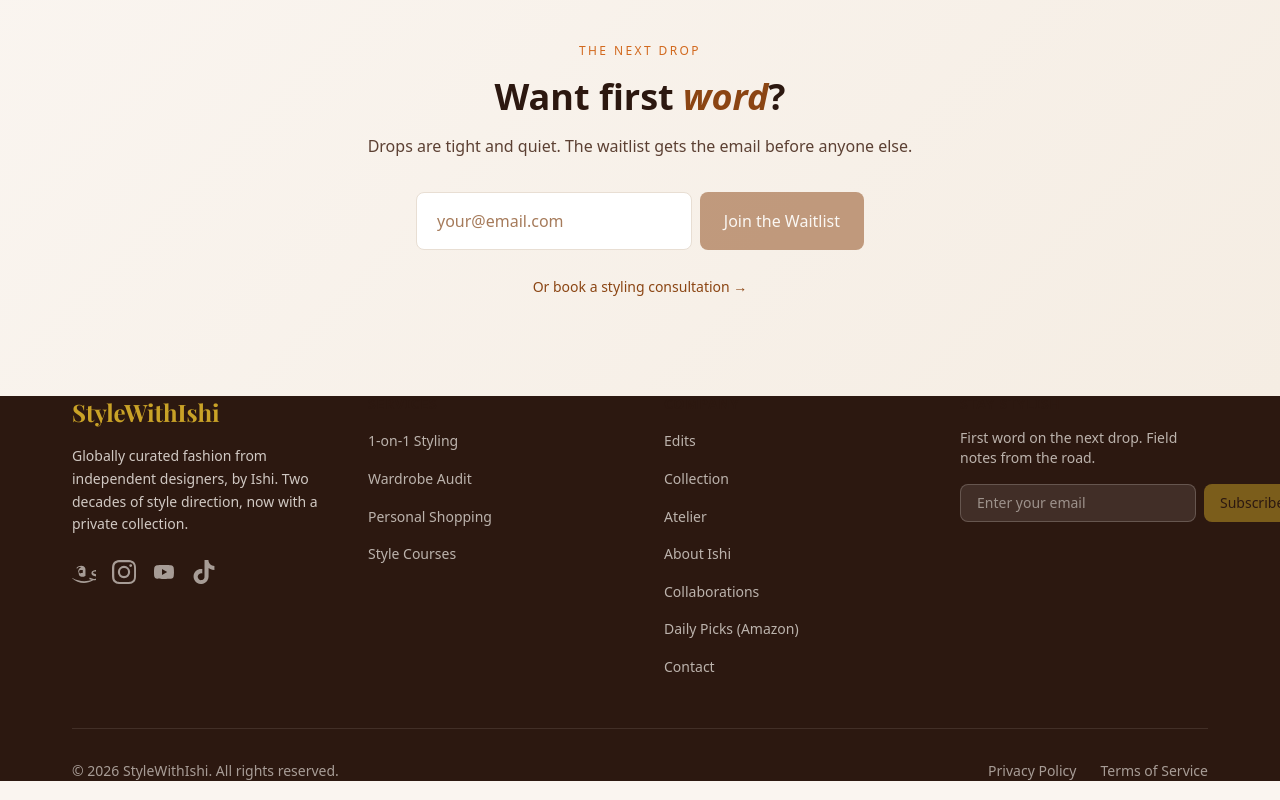
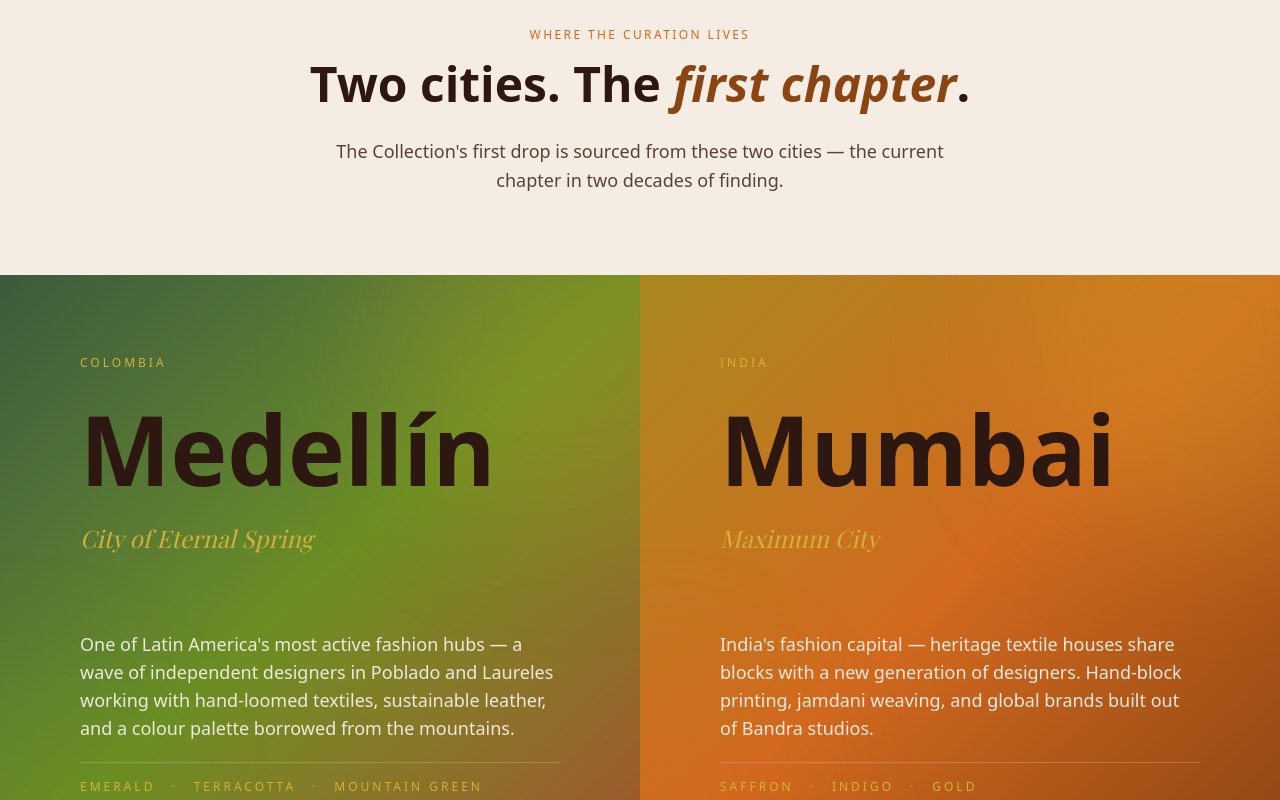
Before and after one commit to sytlewithishi/webui, a Next.js app: page /atelier in a window 1280 px wide. Shown: the part 1880-2680 px from the top of the page. Built offline with nearby package versions, Linux system fonts and the light colour scheme; no server answers; a web font is replaced by a local one.

Commit message:
Added Collections and Collaboration enhancements
Signed-off-by: Jaspreet Sachdev <jaspreet.sachdev@kinarasystems.com>

```diff
--- a/src/app/atelier/page.tsx
+++ b/src/app/atelier/page.tsx
@@ -91,6 +91,89 @@ export default function AtelierPage() {
         </div>
       </section>
 
+      {/* Where the curation lives — Medellín + Mumbai */}
+      <section className="bg-background-alt overflow-hidden">
+        <div className="text-center py-16 md:py-20 px-4 sm:px-6 lg:px-8">
+          <p className="text-secondary font-medium tracking-[0.2em] uppercase text-xs mb-3">
+            Where the curation lives
+          </p>
+          <h2 className="text-3xl md:text-4xl lg:text-5xl font-bold text-text font-[family-name:var(--font-playfair)] leading-tight max-w-3xl mx-auto">
+            Two cities. The{" "}
+            <span className="text-primary italic">first chapter</span>.
+          </h2>
+          <p className="mt-6 text-text-light text-lg leading-relaxed max-w-2xl mx-auto">
+            The Collection&apos;s first drop is sourced from these two cities
+            — the current chapter in two decades of finding.
+          </p>
+        </div>
+
+        <div className="grid grid-cols-1 md:grid-cols-2">
+          {/* Medellín */}
+          <article className="relative bg-gradient-to-br from-[#3d5a3d] via-[#6B8E23] to-[#A0522D] text-background p-12 md:p-16 lg:p-20 min-h-[600px] flex flex-col justify-between overflow-hidden">
+            <div className="absolute top-0 right-0 w-96 h-96 bg-gold/20 rounded-full blur-3xl translate-x-1/3 -translate-y-1/3 pointer-events-none" />
+            <div className="absolute bottom-0 left-0 w-72 h-72 bg-accent/30 rounded-full blur-3xl -translate-x-1/2 translate-y-1/3 pointer-events-none" />
+            <div className="relative">
+              <p className="font-medium tracking-[0.25em] uppercase text-xs mb-5 text-gold-light">
+                Colombia
+              </p>
+              <h3 className="text-6xl md:text-7xl lg:text-8xl font-bold font-[family-name:var(--font-playfair)] leading-[0.95]">
+                Medellín
+              </h3>
+              <p className="mt-4 text-xl md:text-2xl italic font-[family-name:var(--font-playfair)] text-gold-light">
+                City of Eternal Spring
+              </p>
+            </div>
+            <div className="relative mt-12 space-y-5 leading-relaxed text-background/90">
+              <p className="text-base md:text-lg">
+                One of Latin America&apos;s most active fashion hubs — a wave
+                of independent designers in Poblado and Laureles working with
+                hand-loomed textiles, sustainable leather, and a colour
+                palette borrowed from the mountains.
+              </p>
+              <div className="flex flex-wrap gap-x-4 gap-y-2 text-xs uppercase tracking-[0.25em] text-gold-light pt-4 border-t border-background/20">
+                <span>Emerald</span>
+                <span className="text-background/40">·</span>
+                <span>Terracotta</span>
+                <span className="text-background/40">·</span>
+                <span>Mountain Green</span>
+              </div>
+            </div>
+          </article>
+
+          {/* Mumbai */}
+          <article className="relative bg-gradient-to-br from-[#A8871F] via-[#D2691E] to-[#8B4513] text-background p-12 md:p-16 lg:p-20 min-h-[600px] flex flex-col justify-between overflow-hidden">
+            <div className="absolute top-0 right-0 w-96 h-96 bg-gold/30 rounded-full blur-3xl translate-x-1/3 -translate-y-1/3 pointer-events-none" />
+            <div className="absolute bottom-0 left-0 w-72 h-72 bg-secondary/40 rounded-full blur-3xl -translate-x-1/2 translate-y-1/3 pointer-events-none" />
+            <div className="relative">
+              <p className="font-medium tracking-[0.25em] uppercase text-xs mb-5 text-gold-light">
+                India
+              </p>
+              <h3 className="text-6xl md:text-7xl lg:text-8xl font-bold font-[family-name:var(--font-playfair)] leading-[0.95]">
+                Mumbai
+              </h3>
+              <p className="mt-4 text-xl md:text-2xl italic font-[family-name:var(--font-playfair)] text-gold-light">
+                Maximum City
+              </p>
+            </div>
+            <div className="relative mt-12 space-y-5 leading-relaxed text-background/90">
+              <p className="text-base md:text-lg">
+                India&apos;s fashion capital — heritage textile houses share
+                blocks with a new generation of designers. Hand-block
+                printing, jamdani weaving, and global brands built out of
+                Bandra studios.
+              </p>
+              <div className="flex flex-wrap gap-x-4 gap-y-2 text-xs uppercase tracking-[0.25em] text-gold-light pt-4 border-t border-background/20">
+                <span>Saffron</span>
+                <span className="text-background/40">·</span>
+                <span>Indigo</span>
+                <span className="text-background/40">·</span>
+                <span>Gold</span>
+              </div>
+            </div>
+          </article>
+        </div>
+      </section>
+
       <section className="section gradient-warm">
         <div className="container mx-auto px-4 sm:px-6 lg:px-8">
           <div className="max-w-2xl mx-auto text-center">
--- a/src/app/shop/page.tsx
+++ b/src/app/shop/page.tsx
@@ -19,6 +19,23 @@ export const metadata: Metadata = {
       "Independent designers from around the world, personally curated by Ishi. Join the waitlist for the first drop.",
   },
 };
+
+type PreviewTile = {
+  origin: "Colombia" | "India";
+  material: string;
+  note: string;
+};
+
+const previewTiles: PreviewTile[] = [
+  { origin: "Colombia", material: "Linen", note: "Hand-loomed" },
+  { origin: "Colombia", material: "Leather", note: "Sustainably sourced" },
+  { origin: "Colombia", material: "Knit", note: "Andean wool" },
+  { origin: "Colombia", material: "Cotton", note: "Tailored cut" },
+  { origin: "India", material: "Silk", note: "Block-printed" },
+  { origin: "India", material: "Cotton", note: "Jamdani weave" },
+  { origin: "India", material: "Embroidery", note: "Hand-stitched" },
+  { origin: "India", material: "Jewelry", note: "Artisan-made" },
+];
 
 const expectations = [
   {
@@ -111,6 +128,80 @@ export default function ShopPage() {
               </div>
             </div>
           </div>
+        </div>
+      </section>
+
+      {/* Preview tiles — what's coming */}
+      <section className="section bg-background-alt">
+        <div className="container mx-auto px-4 sm:px-6 lg:px-8">
+          <div className="text-center max-w-2xl mx-auto mb-12">
+            <p className="text-secondary font-medium tracking-[0.2em] uppercase text-xs mb-3">
+              A First Look
+            </p>
+            <h2 className="text-3xl md:text-4xl lg:text-5xl font-bold text-text font-[family-name:var(--font-playfair)] leading-tight">
+              Pieces coming{" "}
+              <span className="text-primary italic">this summer</span>
+            </h2>
+            <p className="mt-6 text-text-light leading-relaxed">
+              Hints of what&apos;s in the first drop. Quantities are small.
+              The pieces themselves only reveal in full to the waitlist.
+            </p>
+          </div>
+
+          <div className="grid grid-cols-2 md:grid-cols-4 gap-4 lg:gap-5 max-w-5xl mx-auto">
+            {previewTiles.map((tile, i) => (
+              <div
+                key={i}
+                className="relative aspect-[4/5] rounded-xl overflow-hidden border border-border/60 bg-background-alt group"
+                aria-label={`${tile.material} from ${tile.origin}, coming this summer`}
+              >
+                <div
+                  className={`absolute inset-0 ${
+                    tile.origin === "Colombia"
+                      ? "bg-gradient-to-br from-accent/15 via-background-alt to-secondary/15"
+                      : "bg-gradient-to-br from-gold/20 via-background-alt to-secondary/20"
+                  }`}
+                />
+
+                <div className="absolute inset-0 p-5 flex flex-col justify-between">
+                  <p className="text-[10px] uppercase tracking-[0.25em] text-muted">
+                    {tile.origin}
+                  </p>
+                  <div>
+                    <p className="text-2xl md:text-3xl italic font-[family-name:var(--font-playfair)] text-text/55 leading-tight">
+                      {tile.material}
+                    </p>
+                    <p className="text-[11px] text-muted/90 mt-1.5">
+                      {tile.note}
+                    </p>
+                  </div>
+                  <p className="text-[10px] uppercase tracking-[0.25em] text-muted/70">
+                    Drop 01 · Summer
+                  </p>
+                </div>
+
+                <div className="absolute top-3 right-3 w-7 h-7 rounded-full bg-text/10 backdrop-blur-sm flex items-center justify-center text-text/50 group-hover:bg-text/20 transition-colors">
+                  <svg
+                    className="w-3 h-3"
+                    fill="none"
+                    viewBox="0 0 24 24"
+                    stroke="currentColor"
+                  >
+                    <path
+                      strokeLinecap="round"
+                      strokeLinejoin="round"
+                      strokeWidth={1.8}
+                      d="M12 15v2m-6 4h12a2 2 0 002-2v-6a2 2 0 00-2-2H6a2 2 0 00-2 2v6a2 2 0 002 2zm10-10V7a4 4 0 00-8 0v4h8z"
+                    />
+                  </svg>
+                </div>
+              </div>
+            ))}
+          </div>
+
+          <p className="mt-10 text-center text-xs uppercase tracking-[0.25em] text-muted">
+            Reveal in full to the waitlist · Summer 2026
+          </p>
         </div>
       </section>
 
```
Also changed, not shown: src/app/collaborations/page.tsx (+94 -83 lines).
